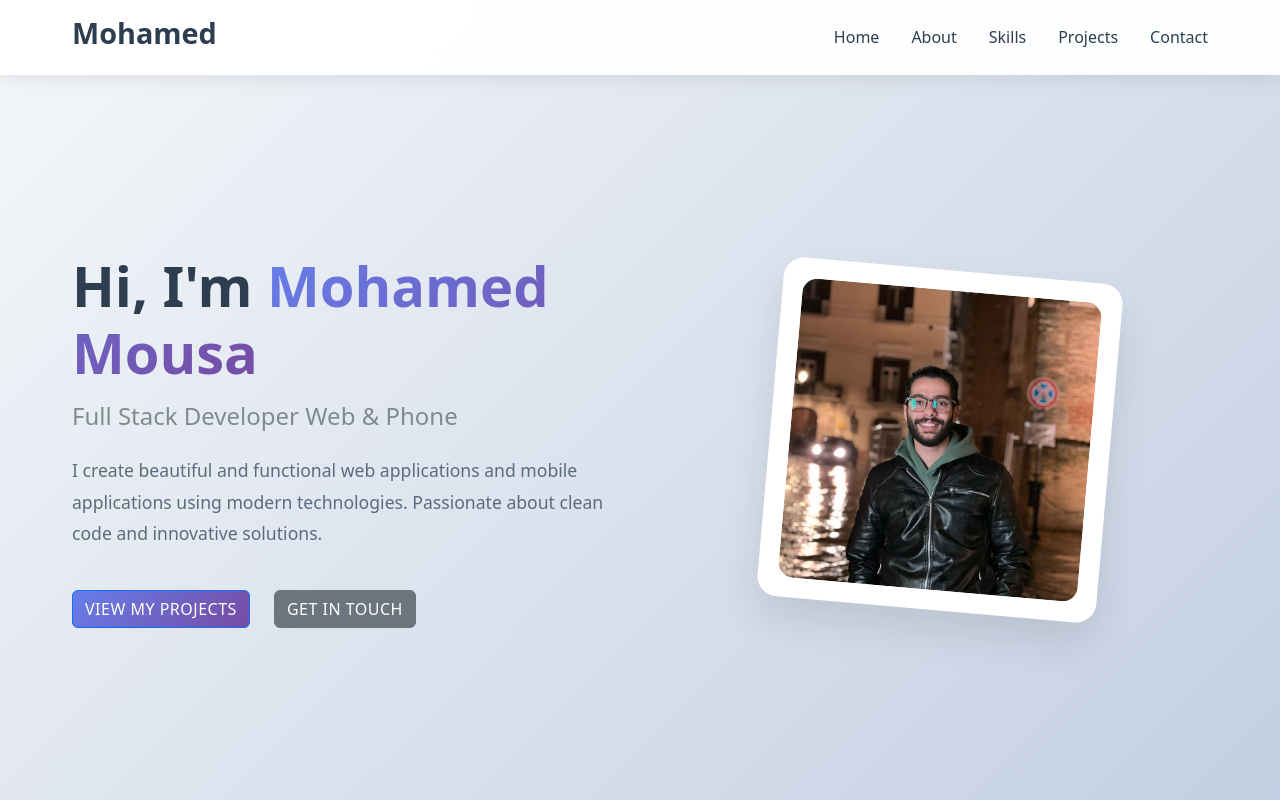
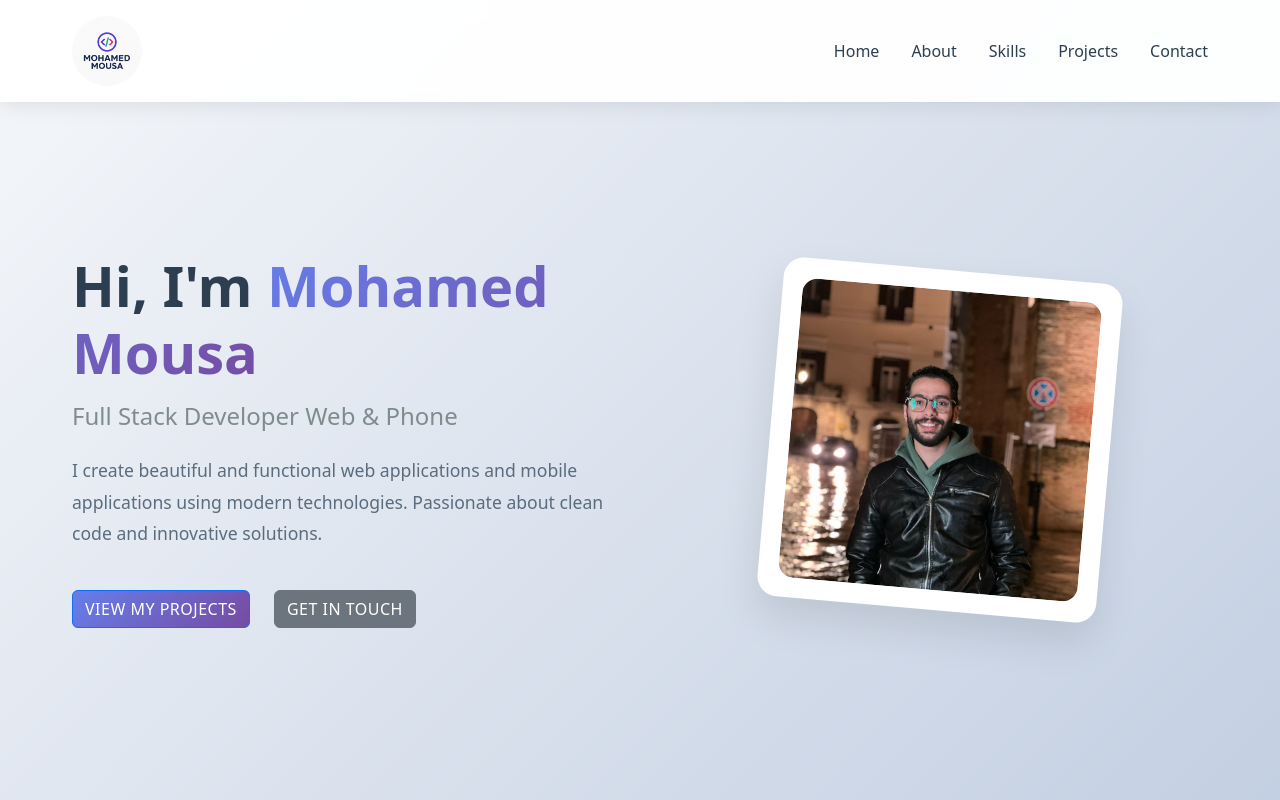
Before and after one commit to mohamedmousa77/PortfolioWebSite, an Angular app: page / in a window 1280 px wide. Shown: the top 800 px of the page. Built offline with nearby package versions, Linux system fonts and the light colour scheme.

Commit message:
adding the logo

```diff
--- a/src/app/components/header/header.component.css
+++ b/src/app/components/header/header.component.css
@@ -24,6 +24,19 @@
   font-weight: 700;
   font-size: 1.8rem;
 }
+
+.nav-brand {
+  display: flex;
+}
+
+.logo {
+  height: 90%;
+  width: 70px;
+  border-radius: 50%;
+  margin: 0;
+  cursor: pointer;
+}
+
 
 .nav-menu {
   display: flex;
--- a/src/app/components/header/header.component.html
+++ b/src/app/components/header/header.component.html
@@ -1,14 +1,15 @@
 <header class="header">
     <nav class="navbar">
         <div class="nav-brand">
-            <h2>Mohamed</h2>
+            <img src="logo-test-2.png" (click)="scrollToSection('hero')" class="logo" alt="">
+            <!-- <h2>Mohamed</h2> -->
         </div>
 
         <div class="nav-menu" [ngClass]="{'active': isMenuOpen}">
-            <a (click)="scrollToSection('into')" class="nav-link">Home</a>
+            <a  (click)="scrollToSection('hero')" class="nav-link">Home</a>
             <a  (click)="scrollToSection('about')" class="nav-link">About</a>
             <a  (click)="scrollToSection('skills')" class="nav-link">Skills</a>
-            <a (click)="scrollToSection('projects')" class="nav-link">Projects</a>
+            <a  (click)="scrollToSection('projects')" class="nav-link">Projects</a>
             <a  (click)="scrollToSection('contact')" class="nav-link">Contact</a>
         </div>
 
--- a/src/index.html
+++ b/src/index.html
@@ -5,7 +5,7 @@
   <title>PortfolioWebSite</title>
   <base href="/">
   <meta name="viewport" content="width=device-width, initial-scale=1">
-  <link rel="icon" type="image/x-icon" href="favicon.ico">
+  <link rel="icon" type="image/x-icon" href="logo.png">
   <link rel="stylesheet" href="https://cdnjs.cloudflare.com/ajax/libs/font-awesome/6.0.0/css/all.min.css">
   <link href="https://fonts.googleapis.com/css2?family=Inter:wght@300;400;500;600;700;800&display=swap" rel="stylesheet">
 </head>
```
Also changed, not shown: public/logo-test-2.png (added), public/logo.png (added).
